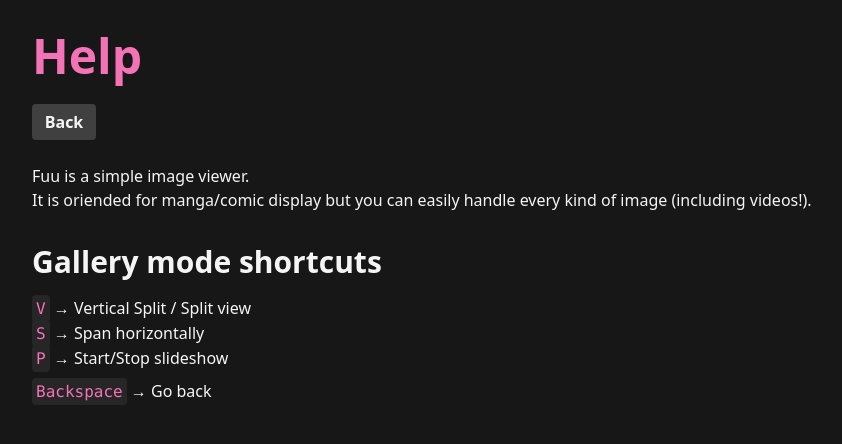
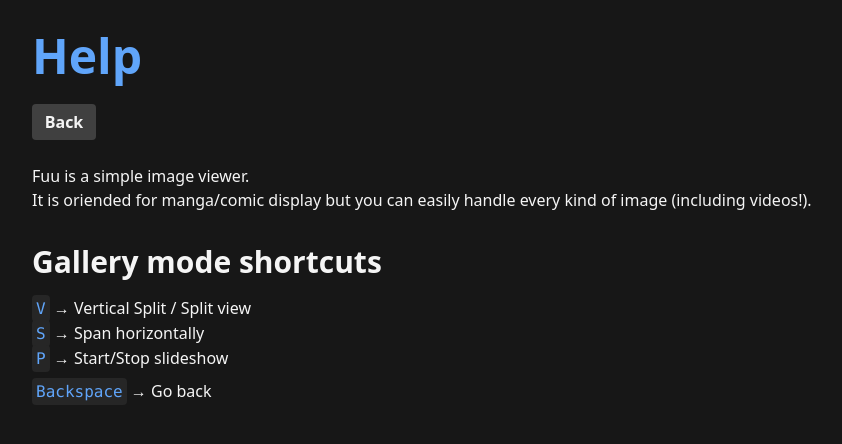
Before and after one commit to marcopeocchi/microservices-study, a React (Vite) app in the folder frontend/: page /help in a window 1280 px wide. Shown: the top 444 px of the page, without its empty margins (0-842 px from the left). Built offline with nearby package versions, Linux system fonts and the light colour scheme.

Commit message:
[react] Theme changes

```diff
--- a/frontend/src/Gallery.jsx
+++ b/frontend/src/Gallery.jsx
@@ -200,7 +200,7 @@
         <div className="flex justify-center">
           <div className={clsx(
             showCounter ? 'block' : 'hidden',
-            'font-semibold text-5xl text-pink-400'
+            'font-semibold text-5xl text-blue-400'
           )}>
             {Number(currentIndex) + 1} / {galleryData.length}
           </div>
--- a/frontend/src/Help.jsx
+++ b/frontend/src/Help.jsx
@@ -6,7 +6,7 @@
 
   return (
     <div className="container mx-auto p-8">
-      <div className="text-5xl font-extrabold text-pink-400">
+      <div className="text-5xl font-extrabold text-blue-400">
         Help
       </div>
       <Button className="w-16 my-6" onClick={() => navigate('/')}>Back</Button>
@@ -20,16 +20,16 @@
         Gallery mode shortcuts
       </div>
       <div>
-        <code className="bg-neutral-800 p-1 rounded text-pink-400">V</code> &rarr; Vertical Split / Split view
+        <code className="bg-neutral-800 p-1 rounded text-blue-400">V</code> &rarr; Vertical Split / Split view
       </div>
       <div>
-        <code className="bg-neutral-800 p-1 rounded text-pink-400">S</code> &rarr; Span horizontally
+        <code className="bg-neutral-800 p-1 rounded text-blue-400">S</code> &rarr; Span horizontally
       </div>
       <div>
-        <code className="bg-neutral-800 p-1 rounded text-pink-400">P</code> &rarr; Start/Stop slideshow
+        <code className="bg-neutral-800 p-1 rounded text-blue-400">P</code> &rarr; Start/Stop slideshow
       </div>
       <div className="mt-2">
-        <code className="bg-neutral-800 p-1 rounded text-pink-400">Backspace</code> &rarr; Go back
+        <code className="bg-neutral-800 p-1 rounded text-blue-400">Backspace</code> &rarr; Go back
       </div>
     </div>
   )
--- a/frontend/src/Login.jsx
+++ b/frontend/src/Login.jsx
@@ -20,7 +20,7 @@
         <input className="bg-neutral-800 rounded-l text-xl h-10 w-64 text-center" type="password" onChange={
           (e) => setPassword(e.target.value)
         } />
-        <button className="h-10 bg-pink-400 p-2 rounded-r" onClick={performLogin}>Login</button>
+        <button className="h-10 bg-blue-400 p-2 rounded-r" onClick={performLogin}>Login</button>
       </div>
     </div>
   )
--- a/frontend/src/components/Button.jsx
+++ b/frontend/src/components/Button.jsx
@@ -2,7 +2,7 @@
   return (
     <div
       onClick={onClick}
-      className={`${className} font-semibold group-hover:group-hover:block text-center hover:bg-pink-400 duration-100 ${selected ? 'bg-pink-400' : 'bg-neutral-700'} px-2.5 py-1.5 rounded cursor-pointer mr-2`}>
+      className={`${className} font-semibold group-hover:group-hover:block text-center hover:bg-blue-400 duration-100 ${selected ? 'bg-blue-400' : 'bg-neutral-700'} px-2.5 py-1.5 rounded cursor-pointer mr-2`}>
       {children}
     </div>
   )
--- a/frontend/src/components/ListTile.jsx
+++ b/frontend/src/components/ListTile.jsx
@@ -3,7 +3,7 @@
 export default function ListTile({ entry }) {
   return (
     <Link to={`/gallery/${entry.name}`}>
-      <div className='h-14 rounded flex items-center p-3 bg-neutral-800 hover:text-pink-400 hover:bg-neutral-700 duration-75 cursor-pointer text-center'>
+      <div className='h-14 rounded flex items-center p-3 bg-neutral-800 hover:text-blue-400 hover:bg-neutral-700 duration-75 cursor-pointer text-center'>
         {entry.name}
       </div>
     </Link>
--- a/frontend/src/components/Logo.jsx
+++ b/frontend/src/components/Logo.jsx
@@ -1,7 +1,7 @@
 export default function Logo() {
   return (
     <>
-      <h1 className='pt-7 text-center font-extrabold text-transparent text-6xl bg-clip-text bg-gradient-to-r from-purple-400 to-pink-600'>
+      <h1 className='pt-7 text-center font-extrabold text-transparent text-6xl bg-clip-text bg-gradient-to-r from-blue-600 to-sky-500'>
         Fuu
       </h1>
       <div className='text-center text-xl text-neutral-100'>
--- a/frontend/src/components/QuickAction.jsx
+++ b/frontend/src/components/QuickAction.jsx
@@ -3,7 +3,7 @@
     <div className={`cursor-pointer ${className}`}>
       <div
         onClick={onClick}
-        className={`rounded-lg ${selected ? 'bg-pink-400' : 'bg-neutral-700'} py-2.5 px-2.5 mx-2.5 my-2 hover:bg-pink-400 duration-75 shadow-sm flex justify-center`}>
+        className={`rounded-lg ${selected ? 'bg-blue-400' : 'bg-neutral-700'} py-2.5 px-2.5 mx-2.5 my-2 hover:bg-blue-400 duration-75 shadow-sm flex justify-center`}>
         {children}
       </div>
       <p className="text-xs">
--- a/frontend/src/components/SearchModal.jsx
+++ b/frontend/src/components/SearchModal.jsx
@@ -19,7 +19,7 @@
             </div>
             <input
               type="text"
-              className='bg-neutral-800 text-neutral-300 w-80 px-2.5 py-2 rounded border-2 placeholder:text-neutral-500 focus:outline-0 border-pink-400 appearance-none'
+              className='bg-neutral-800 text-neutral-300 w-80 px-2.5 py-2 rounded border-2 placeholder:text-neutral-500 focus:outline-0 border-blue-400 appearance-none'
               placeholder='Filter album'
               ref={inputRef}
             />
--- a/frontend/src/components/Thumbnail.jsx
+++ b/frontend/src/components/Thumbnail.jsx
@@ -4,11 +4,11 @@
 export default function Thumbnail({ entry, isHidden }) {
   return (
     <Link to={`/gallery/${entry.name}`}>
-      <div className='mb-3 hover:text-pink-400 duration-75 cursor-pointer text-center'>
+      <div className='mb-3 hover:text-blue-400 duration-75 cursor-pointer text-center'>
         {!isHidden ?
           <img
             alt=''
-            className='rounded hover:border-2 hover:border-pink-400 duration-75'
+            className='rounded hover:border-2 border-blue-400 duration-75'
             loading='lazy'
             src={`${getHostThumbnails()}/${entry.thumbnail}`}
             style={{
@@ -22,7 +22,7 @@
             height: "400px",
             cursor: "pointer"
           }}
-            className="bg-neutral-800 rounded hover:border-2 duration-75">
+            className="bg-neutral-800 rounded hover:border-2 border-blue-400 duration-75">
           </div>
         }
         <div className='mt-2 fw-semibold'>
```
